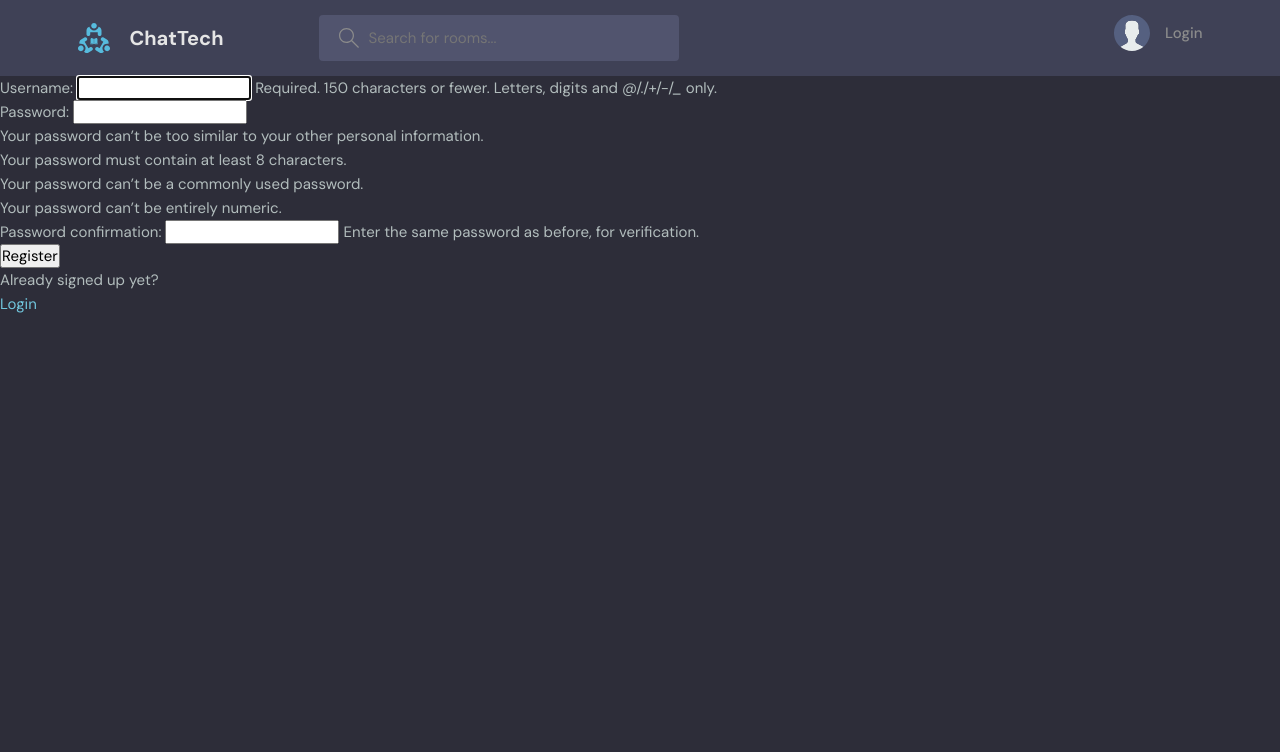
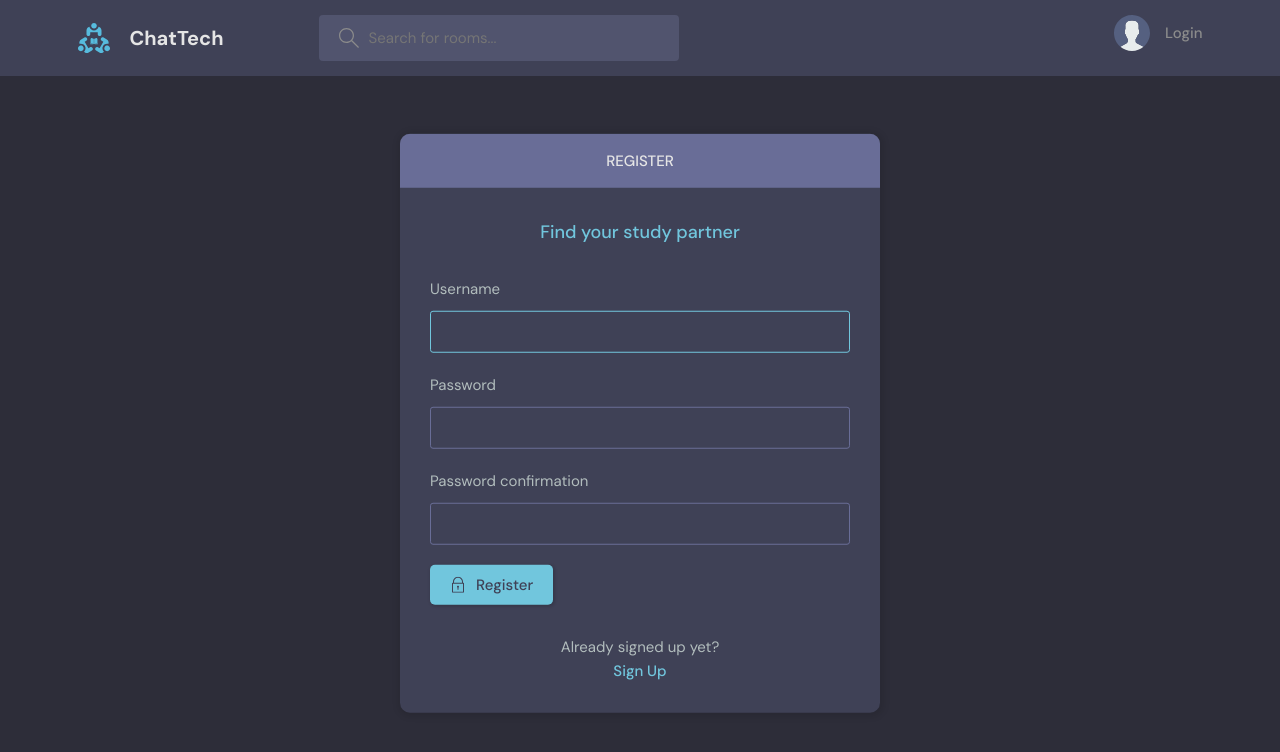
Before and after one commit to mdsajjadhossain25/DiscordApp, a Django app: page /register/ in a window 1280 px wide. Shown: the top 752 px of the page. Run offline with Django 4.2, Linux system fonts and the light colour scheme.

Commit message:
User login register page fixed

```diff
--- a/DiscordApp/base/forms.py
+++ b/DiscordApp/base/forms.py
@@ -1,8 +1,14 @@
 from django.forms import ModelForm
 from .models import *
+from django.contrib.auth.models import User
 
 class RoomForm(ModelForm):
     class Meta:
         model = Room
         fields = '__all__'
         exclude = ['host', 'participants']
+
+class UserForm(ModelForm):
+    class Meta:
+        model = User
+        fields = ['username', 'email']
--- a/DiscordApp/base/urls.py
+++ b/DiscordApp/base/urls.py
@@ -17,4 +17,6 @@ urlpatterns = [
     path('update-room/<str:pk>', views.updateRoom, name = "update-room"),
     path('delete-room/<str:pk>', views.deleteRoom, name = "delete-room"),
     path('delete-message/<str:pk>', views.deleteMessage, name = "delete-message"),
+
+    path('update-user/', views.updateUser, name = "update-user"),
 ]
--- a/DiscordApp/base/views.py
+++ b/DiscordApp/base/views.py
@@ -1,7 +1,7 @@
 from django.http import HttpResponse
 from django.shortcuts import render, redirect
 from .models import Room, Topic, Message
-from .forms import RoomForm
+from .forms import RoomForm, UserForm
 from django.db.models import Q
 from django.contrib.auth.models import User
 from django.contrib import messages
@@ -174,3 +174,16 @@ def deleteMessage(request, pk):
         message.delete()
         return redirect('home')
     return render(request, 'delete.html', {'obj': message})
+
+
+@login_required(login_url='login')
+def updateUser(request):
+    user = request.user
+    form = UserForm(instance=user)
+    if request.method == 'POST':
+        form = UserForm(request.POST, instance=user)
+        if form.is_valid():
+            form.save()
+            return redirect('user-profile', pk=user.id)
+    context = {'form':form}
+    return render(request, 'update-user.html', context)
--- a/DiscordApp/templates/login_register.html
+++ b/DiscordApp/templates/login_register.html
@@ -1,32 +1,114 @@
-{% extends 'main.html' %}
+{% extends 'main.html' %} {% block content %}
+<main class="auth layout">
+  {% if page == 'login' %}
+  <div class="container">
+    <div class="layout__box">
+      <div class="layout__boxHeader">
+        <div class="layout__boxTitle">
+          <h3>Login</h3>
+        </div>
+      </div>
+      <div class="layout__body">
+        <h2 class="auth__tagline">Find your study partner</h2>
 
-{% block content %}
+        <form class="form" action="" method="POST">
+          {% csrf_token %}
+          <div class="form__group form__group">
+            <label for="room_name">Username</label>
+            <input
+              id="username"
+              name="username"
+              type="text"
+              placeholder="e.g. dennis_ivy"
+            />
+          </div>
+          <div class="form__group">
+            <label for="password">Password</label>
+            <input
+              id="password"
+              name="password"
+              type="password"
+              placeholder="&bull;&bull;&bull;&bull;&bull;&bull;&bull;&bull;"
+            />
+          </div>
 
-    {% if page == 'login' %}
-    <div>
-        <form action="" method="POST">
-            {% csrf_token %}
-            <label>Username: </label>
-            <input type="text" name="username" placeholder="Enter Username">
-            <label>Password: </label>
-            <input type="password" name="password" placeholder="Enter password">
-            <input type="submit" value="Login">
+          <button class="btn btn--main" type="submit">
+            <svg
+              version="1.1"
+              xmlns="http://www.w3.org/2000/svg"
+              width="32"
+              height="32"
+              viewBox="0 0 32 32"
+            >
+              <title>lock</title>
+              <path
+                d="M27 12h-1v-2c0-5.514-4.486-10-10-10s-10 4.486-10 10v2h-1c-0.553 0-1 0.447-1 1v18c0 0.553 0.447 1 1 1h22c0.553 0 1-0.447 1-1v-18c0-0.553-0.447-1-1-1zM8 10c0-4.411 3.589-8 8-8s8 3.589 8 8v2h-16v-2zM26 30h-20v-16h20v16z"
+              ></path>
+              <path
+                d="M15 21.694v4.306h2v-4.306c0.587-0.348 1-0.961 1-1.694 0-1.105-0.895-2-2-2s-2 0.895-2 2c0 0.732 0.413 1.345 1 1.694z"
+              ></path>
+            </svg>
+
+            Login
+          </button>
         </form>
-        <p>Haven't signed up yet?</p>
-        <a href="{% url 'register' %}">Sign Up</a>
+
+        <div class="auth__action">
+          <p>Haven't signed up yet?</p>
+          <a href="{% url 'register' %}" class="btn btn--link">Sign Up</a>
+        </div>
+      </div>
     </div>
+  </div>
 
-    {% else %}
+  {% else %}
+  <div class="container">
+    <div class="layout__box">
+      <div class="layout__boxHeader">
+        <div class="layout__boxTitle">
+          <h3>Register</h3>
+        </div>
+      </div>
+      <div class="layout__body">
+        <h2 class="auth__tagline">Find your study partner</h2>
 
-    <div>
-        <form action="" method="POST">
-            {% csrf_token %}
-            {{form.as_p}}
-            <input type="submit" value="Register">
+        <form class="form" action="" method="POST">
+          {% csrf_token %} {% for field in form %}
+          <div class="form__group form__group">
+            <label for="room_name">{{field.label}}</label>
+            {{field}}
+          </div>
+          {% endfor %}
+
+          <button class="btn btn--main" type="submit">
+            <svg
+              version="1.1"
+              xmlns="http://www.w3.org/2000/svg"
+              width="32"
+              height="32"
+              viewBox="0 0 32 32"
+            >
+              <title>lock</title>
+              <path
+                d="M27 12h-1v-2c0-5.514-4.486-10-10-10s-10 4.486-10 10v2h-1c-0.553 0-1 0.447-1 1v18c0 0.553 0.447 1 1 1h22c0.553 0 1-0.447 1-1v-18c0-0.553-0.447-1-1-1zM8 10c0-4.411 3.589-8 8-8s8 3.589 8 8v2h-16v-2zM26 30h-20v-16h20v16z"
+              ></path>
+              <path
+                d="M15 21.694v4.306h2v-4.306c0.587-0.348 1-0.961 1-1.694 0-1.105-0.895-2-2-2s-2 0.895-2 2c0 0.732 0.413 1.345 1 1.694z"
+              ></path>
+            </svg>
+
+            Register
+          </button>
         </form>
-        <p>Already signed up yet?</p>
-        <a href="{% url 'login' %}">Login</a>
+
+        <div class="auth__action">
+          <p>Already signed up yet?</p>
+          <a href="{% url 'login' %}" class="btn btn--link">Sign Up</a>
+        </div>
+      </div>
     </div>
+  </div>
 
-    {% endif %}
+  {% endif %}
+</main>
 {% endblock content %}
--- a/DiscordApp/templates/navbar.html
+++ b/DiscordApp/templates/navbar.html
@@ -29,7 +29,7 @@
       <!-- Logged In -->
       {% if request.user.is_authenticated %}
       <div class="header__user">
-        <a href="profile.html">
+        <a href="{% url 'user-profile' user.id %}">
           <div class="avatar avatar--medium active">
             <img src="https://randomuser.me/api/portraits/men/37.jpg" />
           </div>
@@ -60,7 +60,7 @@
       {% endif %}
 
       <div class="dropdown-menu">
-        <a href="settings.html" class="dropdown-link"
+        <a href="{% url 'update-user' %}" class="dropdown-link"
           ><svg
             version="1.1"
             xmlns="http://www.w3.org/2000/svg"
--- a/DiscordApp/templates/profile.html
+++ b/DiscordApp/templates/profile.html
@@ -20,7 +20,9 @@
           <div class="profile__info">
             <h3>{{user.username}}</h3>
             <p>@{{user.username}}</p>
-            <a href="edit-user.html" class="btn btn--main btn--pill">Edit Profile</a>
+            {% if request.user == user %}
+            <a href="{% url 'update-user' %}" class="btn btn--main btn--pill">Edit Profile</a>
+            {% endif %}
           </div>
           <div class="profile__about">
             <h3>About</h3>
```
Also changed, not shown: DiscordApp/templates/delete.html (+38 -9 lines), DiscordApp/templates/delete_old.html (added, +11 -0 lines), DiscordApp/templates/login_register_old.html (added, +32 -0 lines), DiscordApp/templates/room.html (+47 -20 lines), DiscordApp/templates/update-user.html (added, +46 -0 lines), DiscordApp/db.sqlite3.
